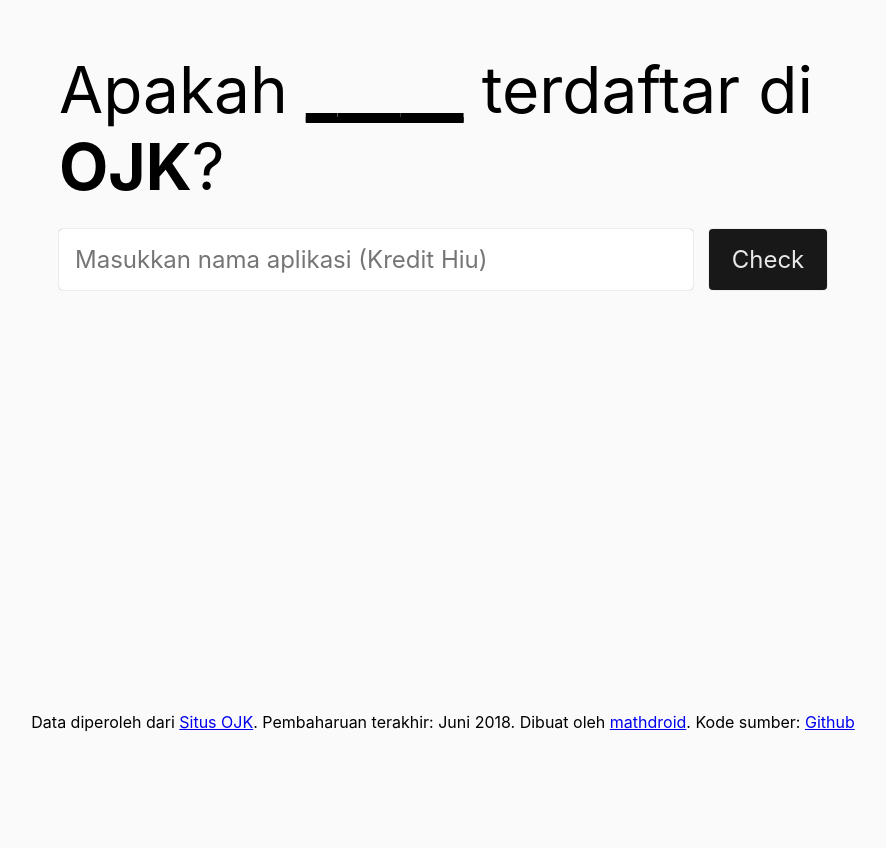
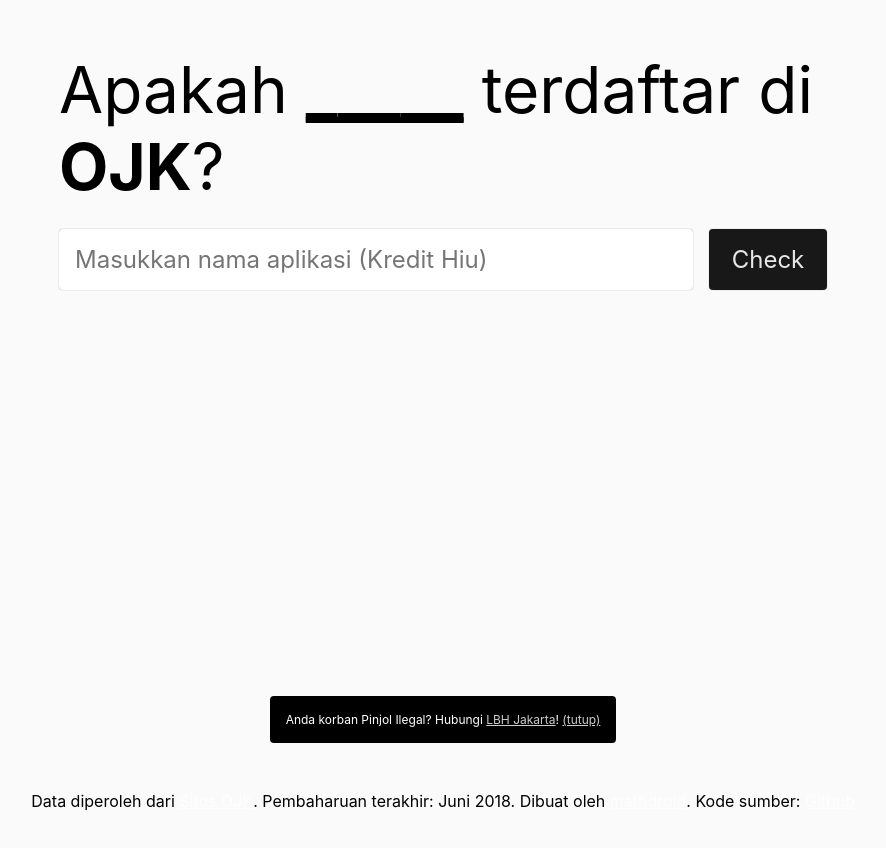
Before and after one commit to commonlabs-id/pinjollist, a Next.js app in the folder search/: page / in a window 1280 px wide. Shown: the top 848 px of the page, without its empty margins (197-1083 px from the left). Before the commit the page ends 800 px from the top, so only its background shows below. Built offline with nearby package versions, Linux system fonts and the light colour scheme; a web font is replaced by a local one; what debounce-fn would draw is missing.

Commit message:
Add link to LBH

```diff
--- a/search/pages/index.js
+++ b/search/pages/index.js
@@ -222,7 +222,9 @@
                       new Date(),
                       { locale: id }
                     )} lalu`
-                  : `Terdaftar pada ${new Date(result["Tanggal Terdaftar atau Izin"]).toLocaleDateString()}`}
+                  : `Terdaftar pada ${new Date(
+                      result["Tanggal Terdaftar atau Izin"]
+                    ).toLocaleDateString()}`}
               </time>
               <span
                 onClick={() => {
@@ -273,6 +275,48 @@
           }
           address {
             margin: 0.5rem 0;
+          }
+        `}
+      </style>
+    </>
+  );
+};
+
+const Toast = () => {
+  const [show, setShow] = useState(true);
+  return (
+    <>
+      {show ? (
+        <span>
+          Anda korban Pinjol Ilegal? Hubungi{" "}
+          <a href="https://www.bantuanhukum.or.id/web/formulir-pengaduan-pos-korban-pinjaman-online-pinjol/">
+            LBH Jakarta
+          </a>
+          !{" "}
+          <a
+            href="#"
+            onClick={e => {
+              e.preventDefault();
+              setShow(false);
+            }}
+          >
+            (tutup)
+          </a>
+        </span>
+      ) : null}
+      <style jsx>
+        {`
+          span {
+            padding: 1rem;
+            margin: 1rem;
+            max-width: 46rem;
+            border-radius: 0.25rem;
+            font-size: 0.75rem;
+            background: black;
+            color: white;
+          }
+          a {
+            color: rgba(255, 255, 255, 0.8);
           }
         `}
       </style>
@@ -339,6 +383,7 @@
           setIsRegistered={setIsRegistered}
         />
       </main>
+      <Toast />
       <footer>
         Data diperoleh dari{" "}
         <a href="https://www.ojk.go.id/id/kanal/iknb/data-dan-statistik/direktori/fintech/Default.aspx">
```
